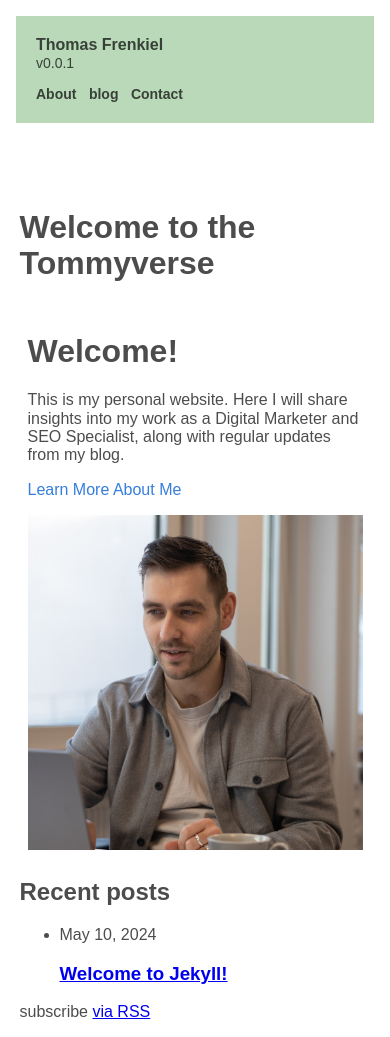
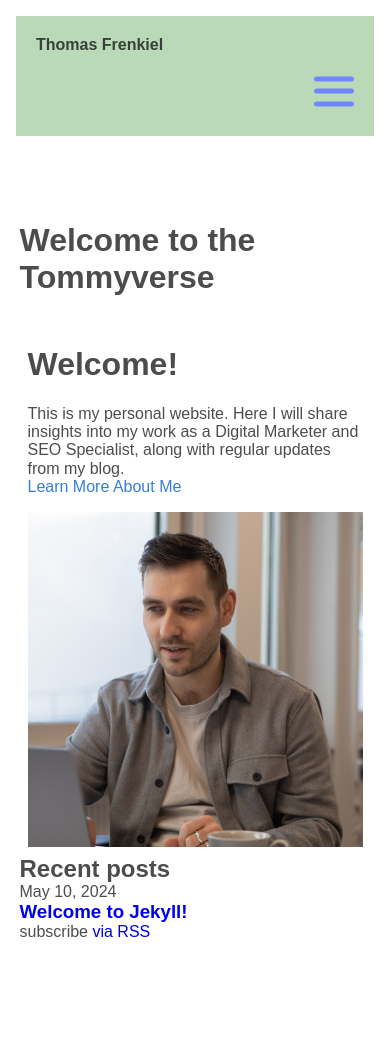
Before and after one commit to tfrenkiel040/website, a Jekyll site: the page built from index.markdown, in a window 390 px wide. Built offline with Jekyll 4.4.1, drawn with Linux system fonts in a browser that asks for light colours; a script that is not in the unit is left out; after the commit the page ends 941 px from its top, so only the background shows below that.

Commit message:
Mobile menu (Hamburger menu) created
was not easy

```diff
--- a/_layouts/default.html
+++ b/_layouts/default.html
@@ -6,6 +6,8 @@
     <title>{{ page.title }}</title>
     <link rel="stylesheet" href="{{ '/assets/css/tachyons.min.css' | relative_url }}">
     <link rel="stylesheet" href="{{ '/assets/css/custom.css' | relative_url }}">
+    <link rel="stylesheet" href="{{ '/assets/css/app.css' | relative_url }}">
+
 
 </head>
 <body class="w90 avenir">
@@ -15,31 +17,52 @@
       <a href="/" class="dib f5 f4-ns fw6 mt0 mb1 link black-70" title="Home">
         Thomas Frenkiel
         <div class="dib">
-          <small class="nowrap f6 mt2 mt3-ns pr2 black-70 fw2">v0.0.1</small>
+          <small class="spcial nowrap f6 mt2 mt3-ns pr2 black-70 fw2">v0.0.1</small>
         </div>
       </a>
     </div>
     <nav class="db dtc-ns v-mid w-100 tl tr-ns mt2 mt0-ns">
       <a title="About" href="/about/"
-          class="f6 fw6 hover-blue link black-70 mr2 mr3-m mr4-l dib">
+          class="spcial f6 fw6 hover-blue link black-70 mr2 mr3-m mr4-l dib">
         About
       </a>
       <a title="Blog" href="/blog/"
-          class="f6 fw6 hover-blue link black-70 mr2 mr3-m mr4-l dib">
+          class="spcial f6 fw6 hover-blue link black-70 mr2 mr3-m mr4-l dib">
         blog
       </a>
       <a title="Contact page" href="/contact/"
-          class="f6 fw6 hover-blue link black-70 mr2 mr3-m mr4-l dib">
+          class="spcial f6 fw6 hover-blue link black-70 mr2 mr3-m mr4-l dib">
         Contact
       </a>
+  </nav>
+       <div class="off-screen-menu">
+      <ul>
+        <li><a href="/">Home</a></li>
+        <li><a href="/about">About</a></li>
+        <li><a href="/blog">blog</a></li>
+        <li><a href="/contact">Contact</a></li>
+      </ul>
+    </div>
 
+    <nav>
+      <div class="ham-menu">
+        <span></span>
+        <span></span>
+        <span></span>
+      </div>
     </nav>
+
+    <script src="./app.js"></script>
+
   </div>
 </header>
      <main class="bg-white black-70 mw8 center w-90">
     {{ content }}
 
 </main>
+
+    <script src="{{ '/assets/js/app.js' | relative_url }}"></script>
+
 </body>
 
 </html>
--- /dev/null
+++ b/assets/css/app.css
@@ -0,0 +1,75 @@
+
+/* base styles */
+* {
+    margin: 0;
+    padding: 0;
+    box-sizing: border-box;
+    list-style: none;
+    text-decoration: none;
+}
+
+
+
+/* off-screen-menu */
+.off-screen-menu {
+    background-color:  #b9d9b9;
+    height: 100vh;
+    width: 100%;
+    max-width: 450px;
+    position: fixed;
+    top: 0;
+    right: -450px;
+    display: flex;
+    flex-direction: column;
+    align-items: center;
+    justify-content: center;
+    text-align: center;
+    font-size: 2rem;
+    line-height: 2;
+    color: rgba( 0, 0, 0, .7 );
+    transition: .3s ease;
+}
+.off-screen-menu.active {
+    right: 0;
+}
+
+
+
+/* ham menu */
+.ham-menu {
+    height: 50px;
+    width: 40px;
+    margin-left: auto;
+    position: relative;
+}
+.ham-menu span {
+    height: 5px;
+    width: 100%;
+    background-color: #6F86FF;
+    border-radius: 25px;
+    position: absolute;
+    left: 50%;
+    top: 50%;
+    transform: translate(-50%, -50%);
+    transition: .3s ease;
+}
+.ham-menu span:nth-child(1) {
+    top: 25%;
+}
+.ham-menu span:nth-child(3) {
+    top: 75%;
+}
+.ham-menu.active span {
+    background-color: white;
+}
+.ham-menu.active span:nth-child(1) {
+    top: 50%;
+    transform: translate(-50%, -50%) rotate(45deg);
+}
+.ham-menu.active span:nth-child(2) {
+    opacity: 0;
+}
+.ham-menu.active span:nth-child(3) {
+    top: 50%;
+    transform: translate(-50%, -50%) rotate(-45deg);
+}
--- a/assets/css/custom.css
+++ b/assets/css/custom.css
@@ -16,6 +16,12 @@
         width: 100% !important;
         float: none !important;
     }
+
+}
+@media (max-width: 768px) {
+    .spcial {
+        display:none;
+}
 }
 
 /* Main navigation styles */
@@ -30,3 +36,35 @@
 .ph5-ns {
     padding-bottom: 64px; /* Adds whitespace below the green nav bar */
 }
+
+/* Hamburger menu */
+.menu-toggle {
+    cursor: pointer;
+    display: block;
+}
+
+
+
+.menu-toggle .bar {
+    display: block;
+    width: 25px;
+    height: 3px;
+    margin: 5px auto;
+    background-color: #333;
+}
+
+.nav {
+    display: none;
+}
+
+@media (min-width: 768px) {
+    .ham-menu {
+        display: none;
+    }
+    .nav {
+        display: block;
+    }
+    .off-screen-menu.active {
+        display:none;
+    }
+}
--- /dev/null
+++ b/assets/js/app.js
@@ -0,0 +1,8 @@
+const hamMenu = document.querySelector(".ham-menu");
+
+const offScreenMenu = document.querySelector(".off-screen-menu");
+
+hamMenu.addEventListener("click", () => {
+  hamMenu.classList.toggle("active");
+  offScreenMenu.classList.toggle("active");
+});
```
Also changed, not shown: 1 other file.
